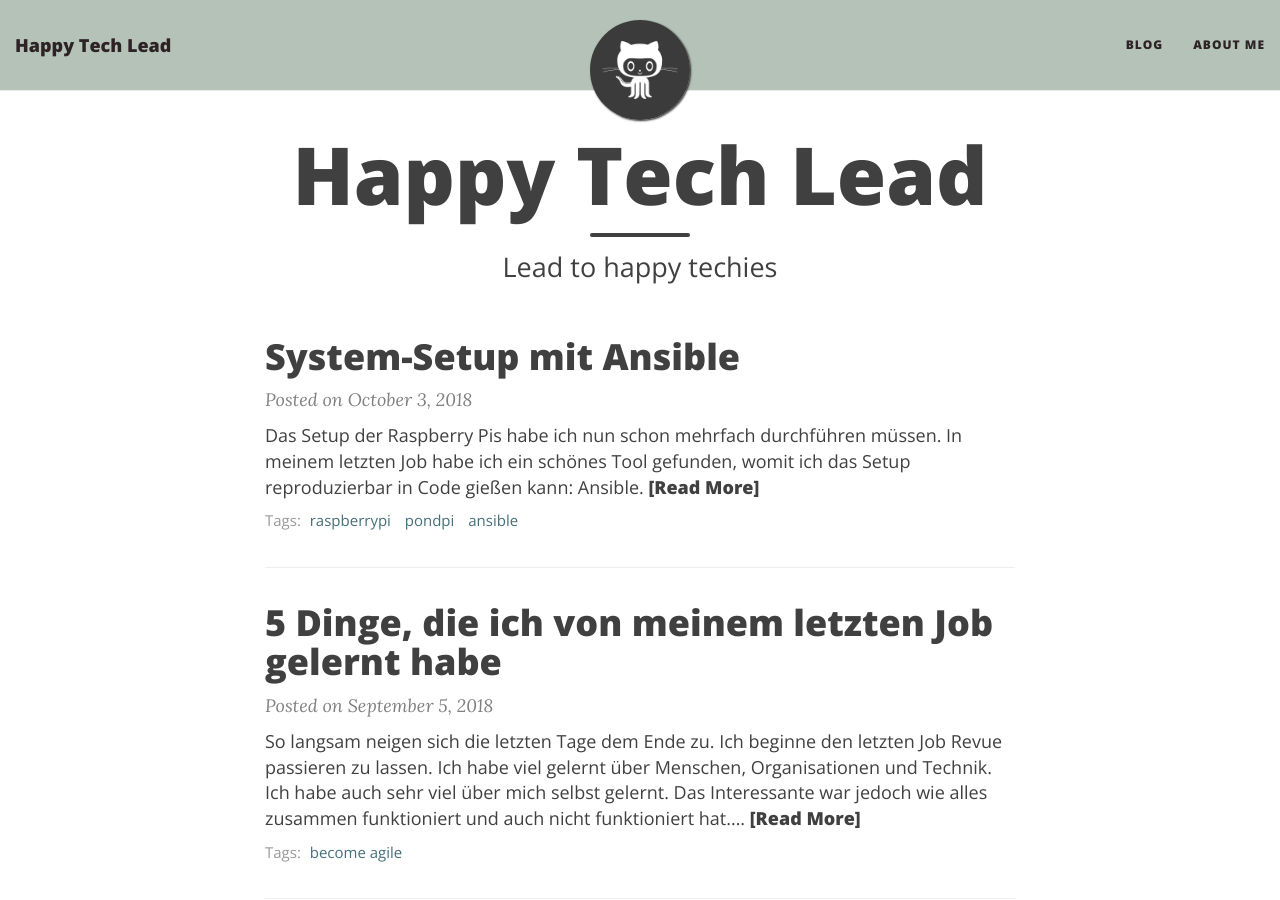
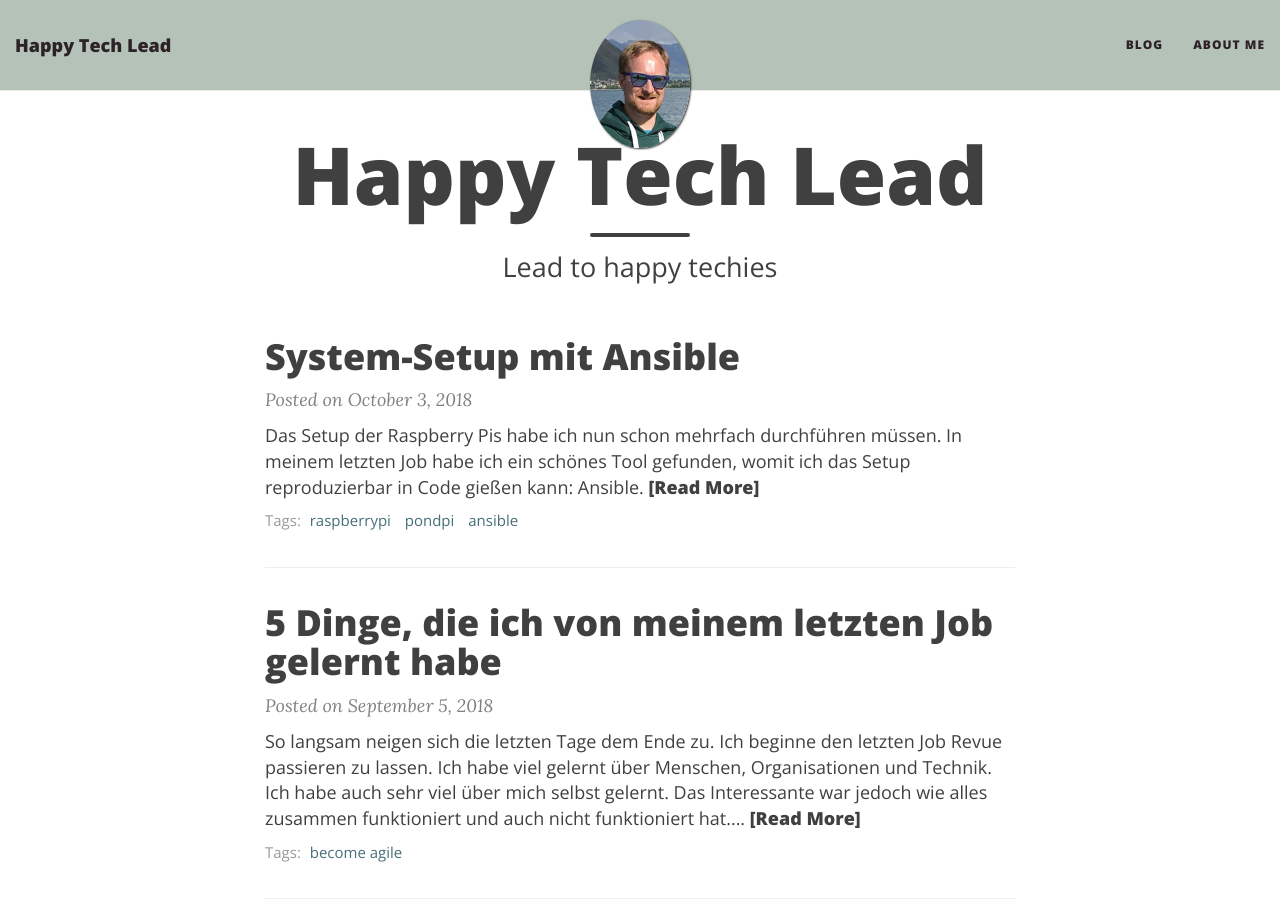
Before and after one commit to meinjens/happytechlead.github.io, a Jekyll site: the page built from index.html, in a window 1280 px wide and 900 px high. Built offline with Jekyll 4.4.1, drawn with Linux system fonts in a browser that asks for light colours; nearby versions of some CDN libraries; the list of posts is cut into pages by our own code.

Commit message:
updated avatar

```diff
--- a/_config.yml
+++ b/_config.yml
@@ -28,7 +28,7 @@ navbar-links:
 
 # Image to show in the navigation bar - image must be a square (width = height)
 # Remove this parameter if you don't want an image in the navbar
-avatar: "/img/avatar-icon.png"
+avatar: "/img/avatar-icon.jpg"
 
 # If you want to have an image logo in the top-left corner instead of the title text,
 # then specify the following parameter
```
Also changed, not shown: img/avatar-icon.jpg (added).
